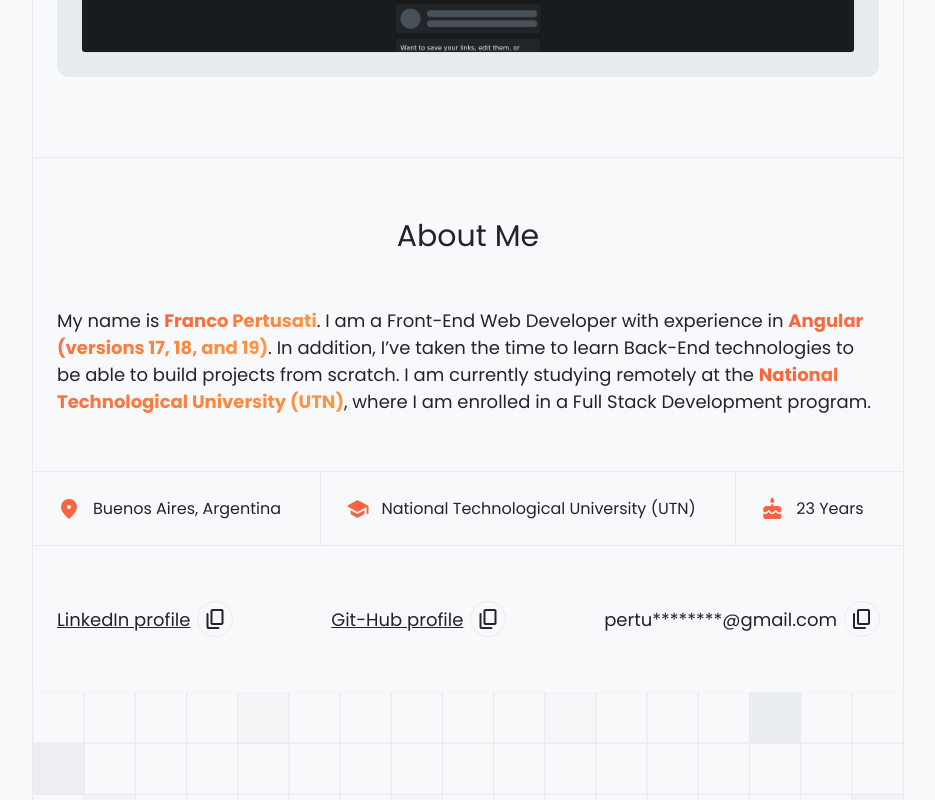
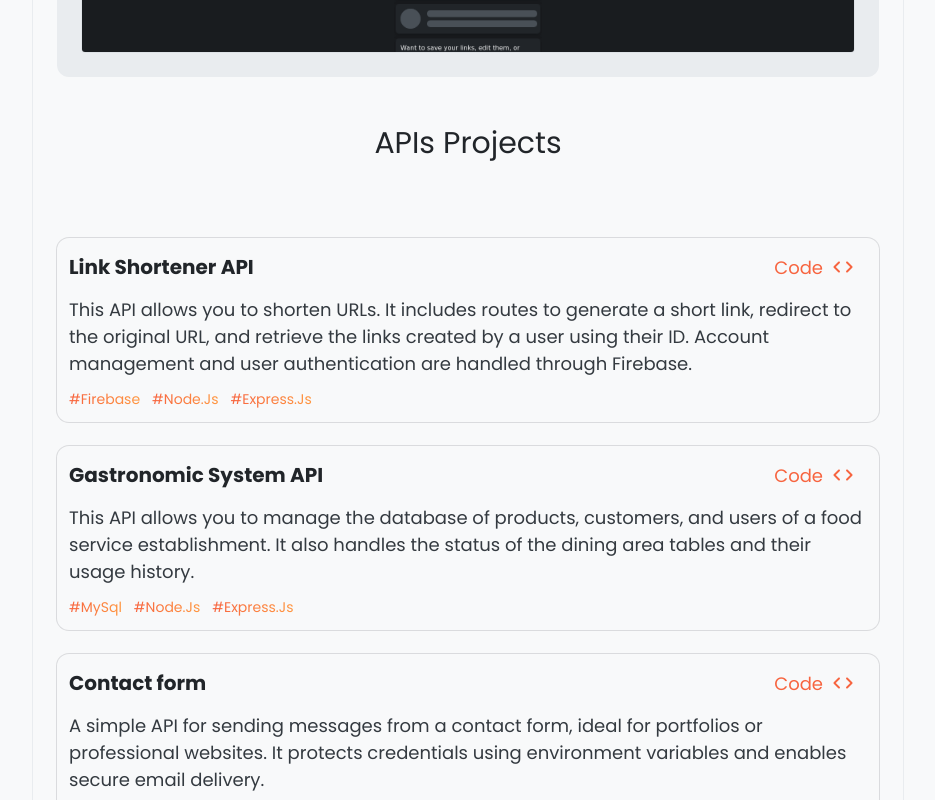
Before and after one commit to Franco-Pertusati/portfolio-2025, an Angular app: page / in a window 1280 px wide. Shown: the part 2000-2800 px from the top of the page, without its empty margins (173-1108 px from the left). Built offline with nearby package versions, Linux system fonts and the light colour scheme.

Commit message:
api projects

```diff
--- a/src/app/core/services/nodemailer.service.ts
+++ b/src/app/core/services/nodemailer.service.ts
@@ -7,7 +7,7 @@ import { Observable } from 'rxjs';
 })
 export class NodemailerService {
   private http = inject(HttpClient);
-private apiUrl = 'https://contact-form-node-production.up.railway.app/api/contact/send';
+  private apiUrl = 'https://contact-form-node-production.up.railway.app/api/contact/send';
 
   sendMessage(data: {
     nombre: string;
--- a/src/app/modules/home/projects-list/project-card/project-card.component.css
+++ b/src/app/modules/home/projects-list/project-card/project-card.component.css
@@ -3,7 +3,7 @@
 }
 
 .imgContainer {
-  display: flex;
+  display: none;
   position: relative;
   border-style: none;
   box-shadow: none;
@@ -53,6 +53,7 @@ img {
 @media (min-width: 600px) {
   .imgContainer {
     padding: 24px;
+    display: flex;
   }
 
   img {
--- a/src/app/modules/home/projects-list/projects-list.component.html
+++ b/src/app/modules/home/projects-list/projects-list.component.html
@@ -1,8 +1,33 @@
 <div class="wfull projectsList">
   <h2 class="wfull textCenter">Main Projects</h2>
-  <div class="wfull flex flexCol p24" style="gap: 98px;">
+  <ul class="wfull flex flexCol p24" style="gap: 98px">
     @for (p of projects; track $index) {
     <app-project-card [project]="p" />
     }
+  </ul>
+  <br />
+  <div>
+    <h2 class="wfull textCenter apiCard">APIs Projects</h2>
+    <ul class="p24 gap24 flex flexCol">
+      @for (api of apiProjects; track $index) {
+      <div class="wfit center p12 bg card flex flexCol gap12">
+        <div class="flex wfull aligncenter justbt">
+          <h3>{{ api.title }}</h3>
+          @if (api.repo) {
+          <a href="" class="wfit">
+            <span class="mainColorTxt">Code</span>
+            <i class="material-icons-round mainColorTxt">code</i>
+          </a>
+          }
+        </div>
+        <p style="color: var(--font2)">{{ api.description }}</p>
+        <div class="flex gap12">
+          @for (item of api.tecs; track $index) {
+          <span class="rainbowTxt" style="font-size: 1.4rem;">#{{ item }}</span>
+          }
+        </div>
+      </div>
+      }
+    </ul>
   </div>
 </div>
--- a/src/app/modules/home/projects-list/projects-list.component.ts
+++ b/src/app/modules/home/projects-list/projects-list.component.ts
@@ -35,22 +35,22 @@ export class ProjectsListComponent {
       title: 'Link Shortener API',
       repo: 'https://github.com/Franco-Pertusati/Linktun',
       preview: 'https://franco-pertusati.github.io/Linktun/#/',
-      tecs: ['Angular', 'Firebase', 'Node.Js', 'Express.Js'],
-      description: `A page with user registration using Firebase and an API developed in Node.js to generate shortened links. It's not necessary to create an account to try it out, but links generated without registration are temporary.`
+      tecs: [ 'Firebase', 'Node.Js', 'Express.Js'],
+      description: `This API allows you to shorten URLs. It includes routes to generate a short link, redirect to the original URL, and retrieve the links created by a user using their ID. Account management and user authentication are handled through Firebase.`
     },
     {
-      title: 'POS API',
+      title: 'Gastronomic System API',
       repo: 'https://github.com/Franco-Pertusati/Linktun',
       preview: 'https://franco-pertusati.github.io/Linktun/#/',
-      tecs: ['Angular', 'Firebase', 'Node.Js', 'Express.Js'],
-      description: `A page with user registration using Firebase and an API developed in Node.js to generate shortened links. It's not necessary to create an account to try it out, but links generated without registration are temporary.`
+      tecs: ['MySql', 'Node.Js', 'Express.Js'],
+      description: `This API allows you to manage the database of products, customers, and users of a food service establishment. It also handles the status of the dining area tables and their usage history.`
     },
     {
       title: 'Contact form',
       repo: 'https://github.com/Franco-Pertusati/Linktun',
       preview: 'https://franco-pertusati.github.io/Linktun/#/',
-      tecs: ['Angular', 'Firebase', 'Node.Js', 'Express.Js'],
-      description: `A page with user registration using Firebase and an API developed in Node.js to generate shortened links. It's not necessary to create an account to try it out, but links generated without registration are temporary.`
+      tecs: ['Nodemailer', 'Node.Js', 'Express.Js'],
+      description: `A simple API for sending messages from a contact form, ideal for portfolios or professional websites. It protects credentials using environment variables and enables secure email delivery.`
     },
   ]
 }
--- a/src/app/styles/genericClasses.css
+++ b/src/app/styles/genericClasses.css
@@ -195,3 +195,7 @@
   background-clip: text;
   color: transparent;
 }
+
+.mainColorTxt {
+  color: var(--primary);
+}
```
